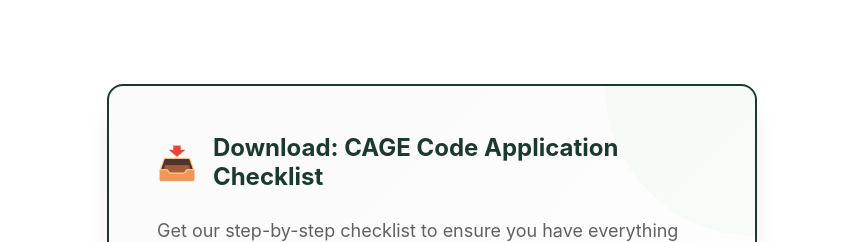
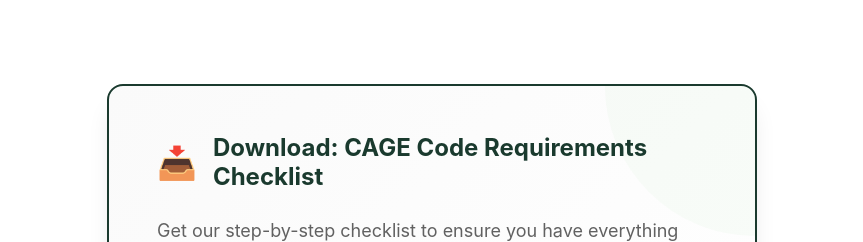
Before and after one commit to ecoffie/govcon-content, a Next.js app in the folder resources-site/: page /cage-code in a window 1280 px wide. Shown: the part 2820-3062 px from the top of the page, without its empty margins (208-1071 px from the left). Built offline with nearby package versions, Linux system fonts and the light colour scheme; no server answers.

Commit message:
Link lead magnets to CAGE Code checklist download

```diff
--- a/resources-site/app/cage-code-requirements/page.js
+++ b/resources-site/app/cage-code-requirements/page.js
@@ -98,6 +98,8 @@ export default function CageCodeRequirementsPage() {
         <LeadMagnet
           title="Download: CAGE Code Requirements Checklist PDF"
           description="Print this checklist and check off each item as you gather your documents. Be fully prepared before starting your application."
+          leadMagnetName="CAGE Code Requirements Checklist PDF"
+          downloadUrl="/downloads/cage-code-checklist.html"
         />
       </div>
 
--- a/resources-site/app/cage-code/page.js
+++ b/resources-site/app/cage-code/page.js
@@ -81,8 +81,10 @@ export default function CageCodePage() {
 
       <div id="lead-magnet">
         <LeadMagnet
-          title="Download: CAGE Code Application Checklist"
+          title="Download: CAGE Code Requirements Checklist"
           description="Get our step-by-step checklist to ensure you have everything you need for a smooth CAGE Code application. Save time and avoid mistakes."
+          leadMagnetName="CAGE Code Requirements Checklist"
+          downloadUrl="/downloads/cage-code-checklist.html"
         />
       </div>
 
--- a/resources-site/app/how-to-get-cage-code/page.js
+++ b/resources-site/app/how-to-get-cage-code/page.js
@@ -75,6 +75,8 @@ export default function HowToGetCageCodePage() {
         <LeadMagnet
           title="Download: Complete SAM.gov Registration Checklist"
           description="Never miss a step. Get our detailed checklist with every field and document you'll need to complete your registration correctly the first time."
+          leadMagnetName="SAM.gov Registration Checklist"
+          downloadUrl="/downloads/cage-code-checklist.html"
         />
       </div>
 
```
